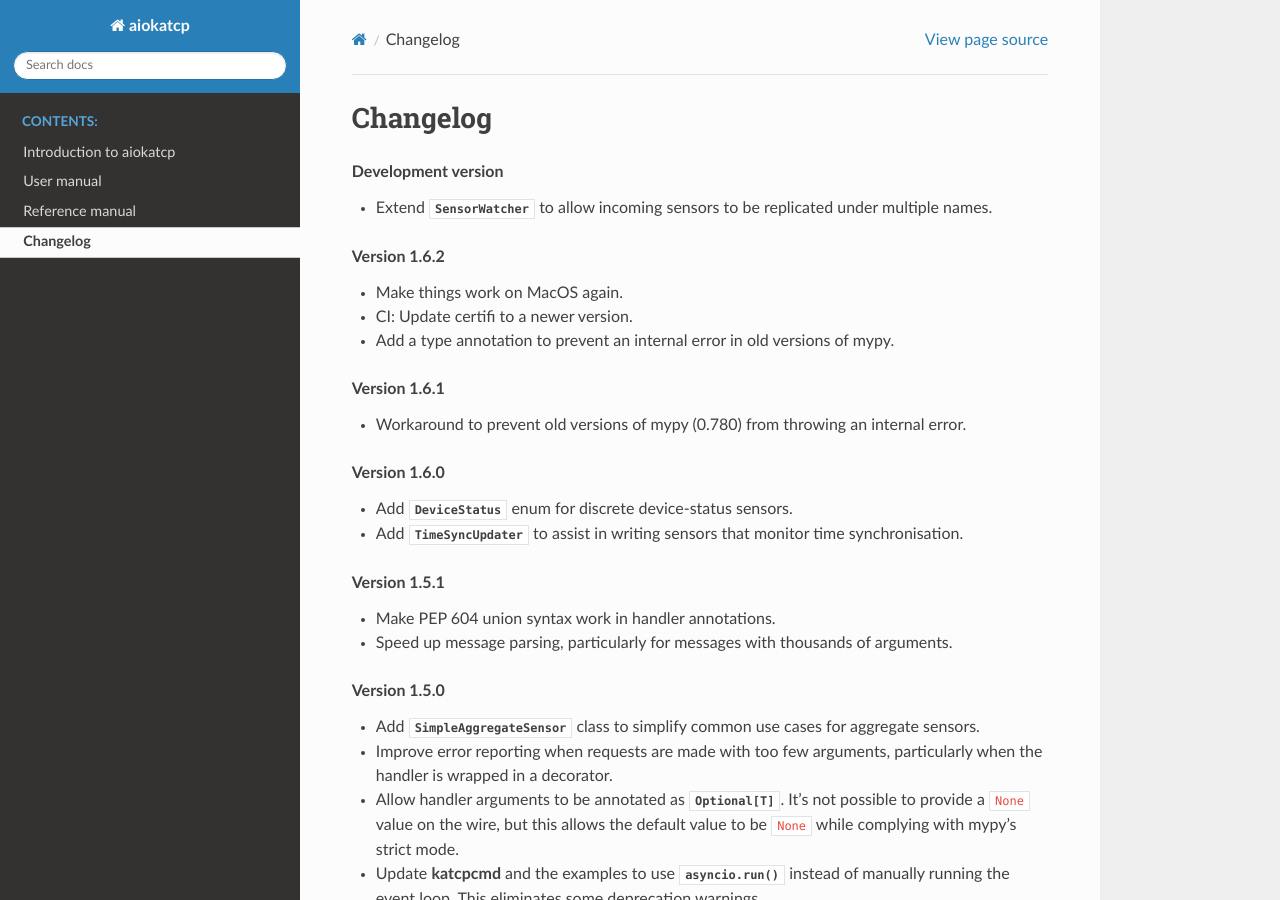
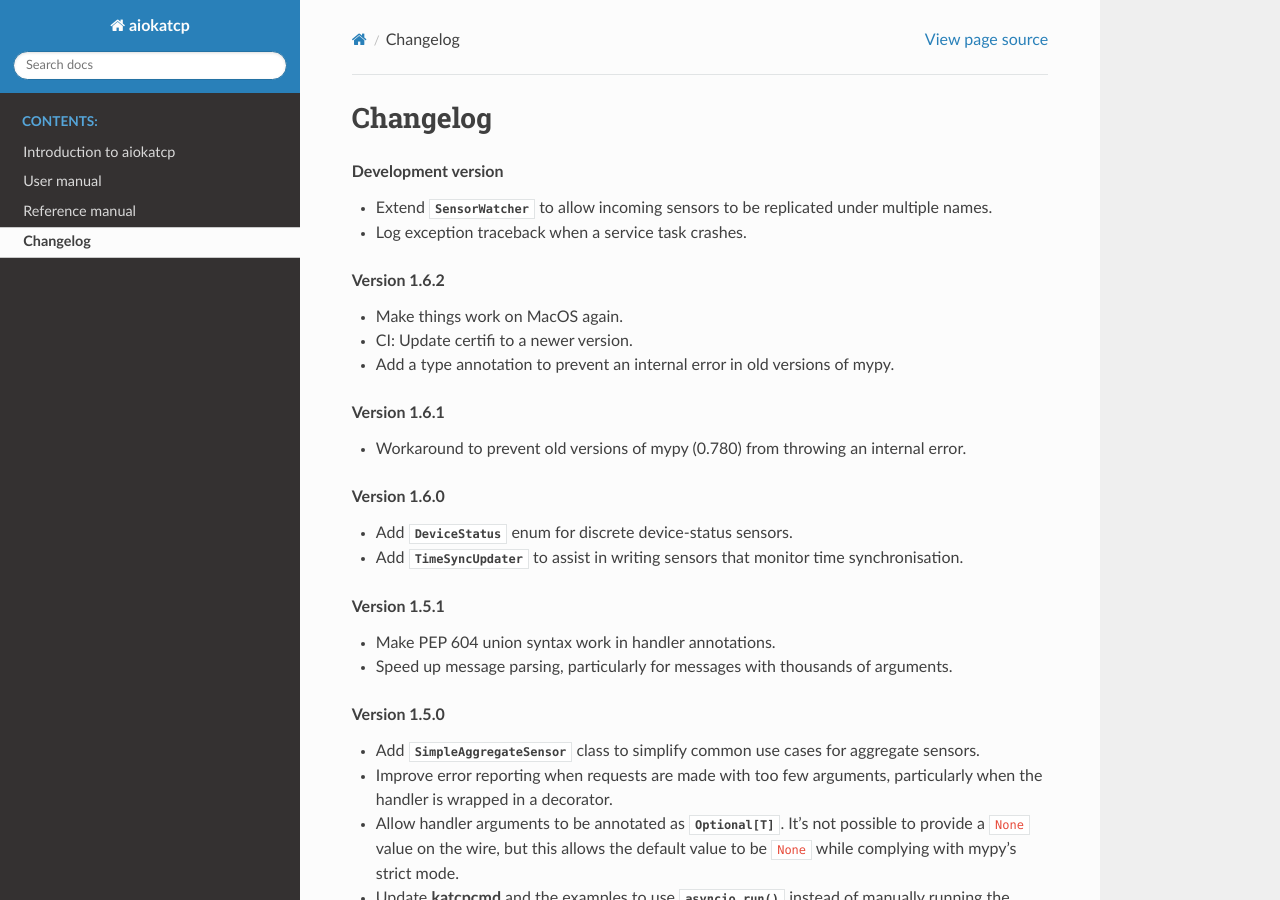
Before and after one commit to ska-sa/aiokatcp, a Sphinx documentation site: the page built from doc/changelog.rst, in a window 1280 px wide and 900 px high. Built offline with Sphinx 7.4.7 and the Read the Docs theme 2.0.0, drawn with Linux system fonts in a browser that asks for light colours; the version number could not be read and is left out.

Commit message:
Update changelog to note exception traceback for service task failure

```diff
--- a/doc/changelog.rst
+++ b/doc/changelog.rst
@@ -5,6 +5,7 @@ Changelog
 
 - Extend :class:`.SensorWatcher` to allow incoming sensors to be replicated
   under multiple names.
+- Log exception traceback when a service task crashes.
 
 .. rubric:: Version 1.6.2
 
```
